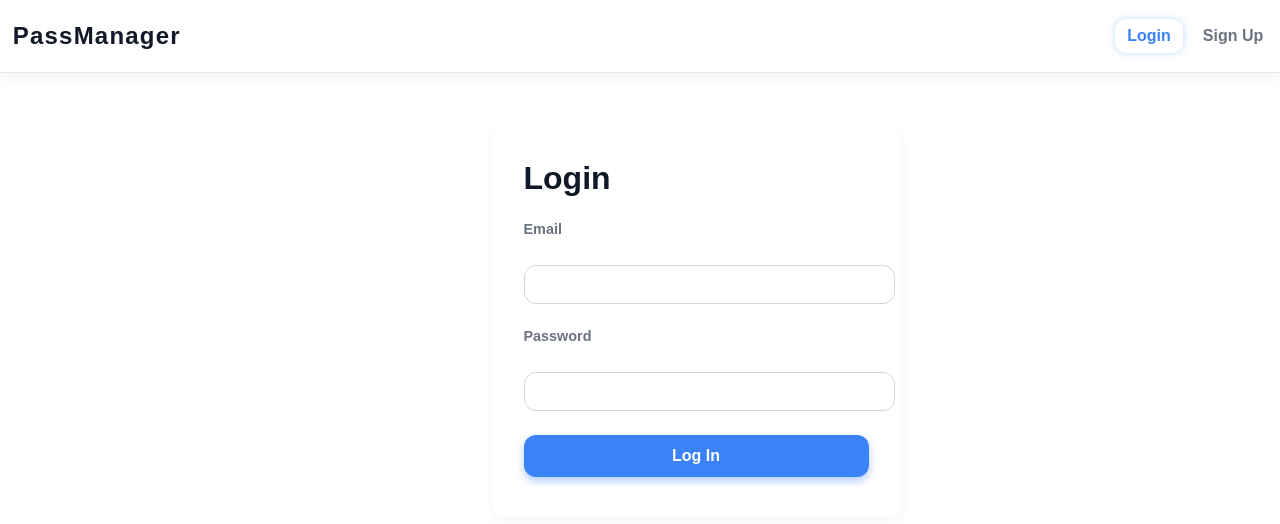
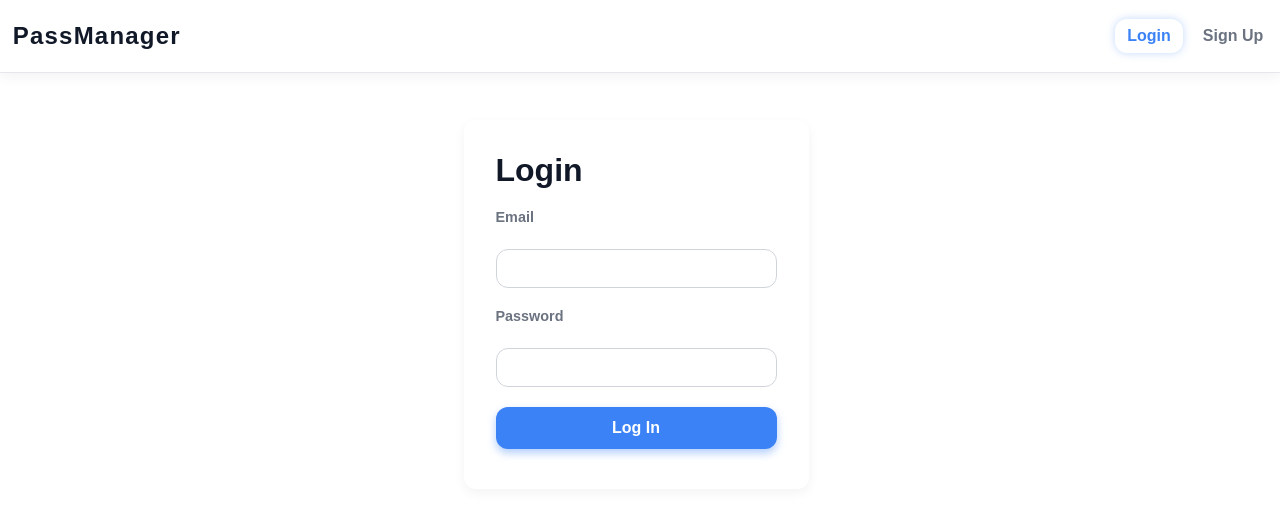
Before and after one commit to kushalshah0/password-manager, a React (Vite) app in the folder frontend/: page /login in a window 1280 px wide. Shown: the top 524 px of the page. Built offline with nearby package versions, Linux system fonts and the light colour scheme.

Commit message:
optimizing the login and signup component

```diff
--- a/frontend/src/styles/style.js
+++ b/frontend/src/styles/style.js
@@ -11,12 +11,12 @@ export const styles = {
     padding: '0 1rem'
   },
   container: {
+    backgroundColor: '#fff',
     maxWidth: '1200px',
     width: '100%',
     padding: '0 1.5rem',
-    margin: '0 auto',
     flexGrow: 1,
-    marginTop: '72px', // header height
+    margin: '2rem 0 0 0',
   },
   header: {
     position: 'fixed',
@@ -45,6 +45,7 @@ export const styles = {
     gap: '0.5rem'
   },
   navButton: (active) => ({
+    '-webkit-tap-highlight-color': 'transparent',
     background: 'none',
     border: 'none',
     fontWeight: 600,
@@ -57,16 +58,13 @@ export const styles = {
     boxShadow: active ? '0 0 8px rgba(59,130,246,0.3)' : 'none',
   }),
   form: {
-    backgroundColor: '#ffffff',
     padding: '2rem 2rem 2.5rem',
     borderRadius: '0.75rem',
     boxShadow: '0 4px 12px rgba(0,0,0,0.05)',
     display: 'flex',
     flexDirection: 'column',
-    gap: '1.5rem',
-    marginTop: '3rem',
-    maxWidth: '500px',
-    width: '100%',
+    gap: '1.25rem',
+    margin: '5rem 0 0 -0.5rem',
   },
   formHeading: {
     fontWeight: 700,
@@ -91,6 +89,7 @@ export const styles = {
     fontFamily: 'inherit',
     color: '#374151',
     outlineOffset: '2px',
+    boxSizing: 'border-box',
   },
   inputFocus: {
     borderColor: '#3b82f6',
```
